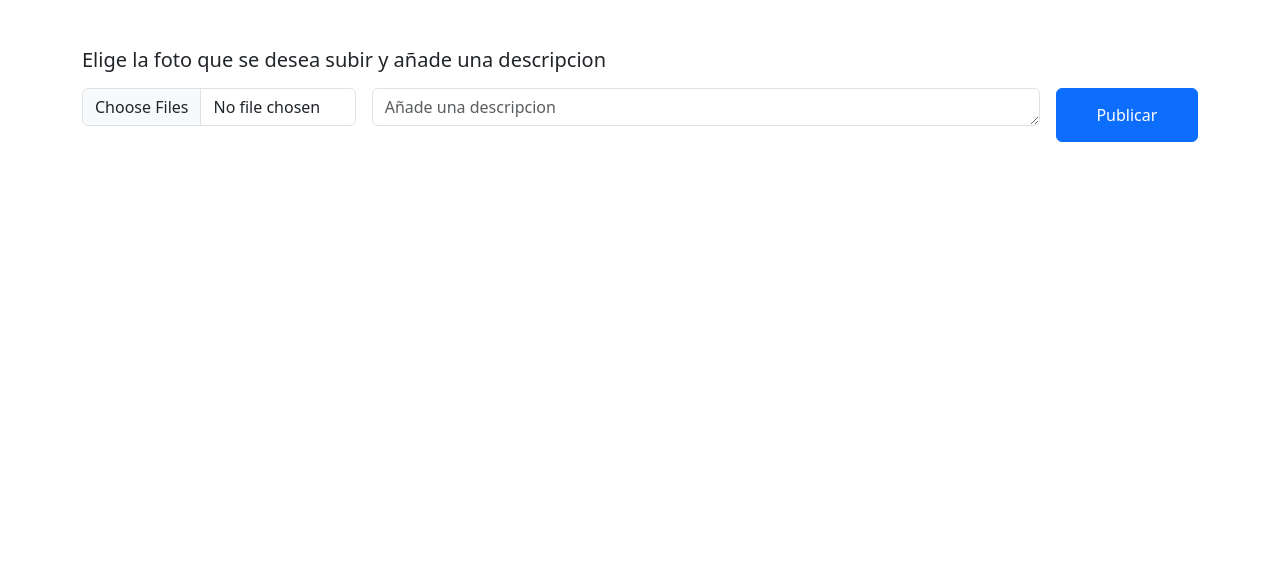
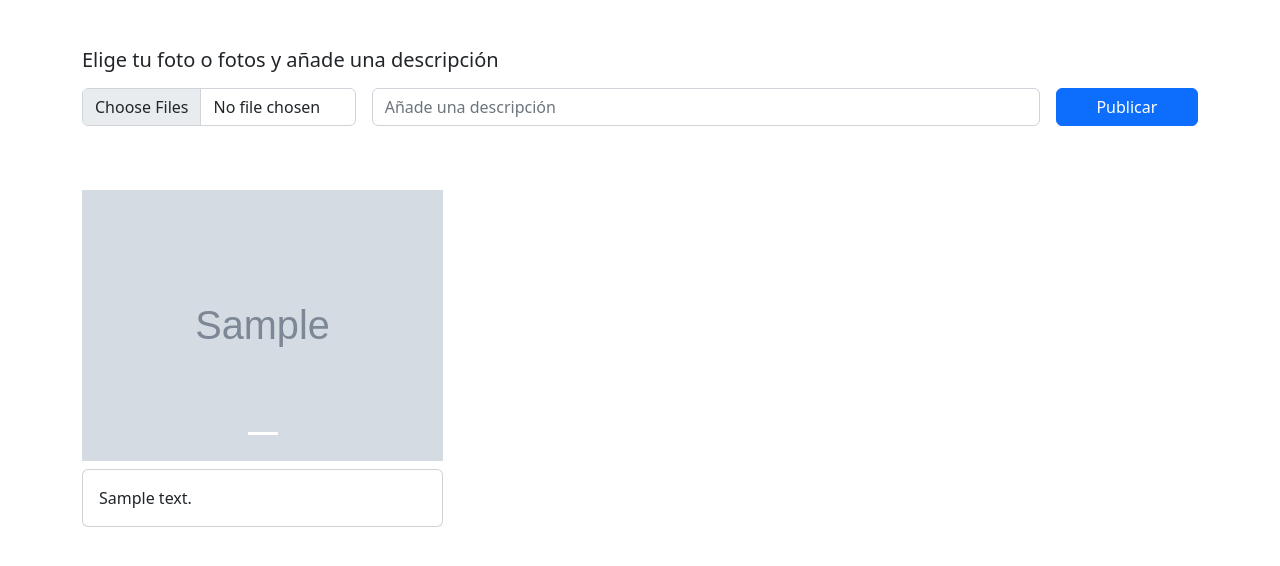
Before and after one commit to kuuukooo/proyecto_galeria, a PHP site: page / in a window 1280 px wide. Shown: the top 566 px of the page. Run offline with PHP 8.4, Linux system fonts and the light colour scheme; tables that the repository leaves empty or names only in its code hold one stand-in row (values such as "Sample post"); grey boxes marked "Sample" are stand-in pictures.

Commit message:
Versión Estable de la Galería

```diff
--- a/controladores/posts.php
+++ b/controladores/posts.php
@@ -1,8 +1,10 @@
 <?php
-require("./basededatos/basededatos.php");
+
+require "./basededatos/basededatos.php";
 $posts = array();
-$stmt = $conn->prepare("SELECT * From posts");
+$stmt = $conn->prepare("select * from posts");
 $stmt->execute();
+
 while($row = $results = $stmt->fetch(PDO::FETCH_ASSOC)){
     array_push($posts, $row);
 }
--- a/index.php
+++ b/index.php
@@ -1,54 +1,127 @@
 <?php
     session_start();
-require "./controladores/posts.php"
+    require "./controladores/posts.php";
 ?>
 <!DOCTYPE html>
 <html lang="en">
 <head>
     <meta charset="UTF-8">
+    <meta http-equiv="X-UA-Compatible" content="IE=edge">
     <meta name="viewport" content="width=device-width, initial-scale=1.0">
-    <meta http-equiv="X-UA-Compatible" content="IE-edge">
-    <title>Galeria de Imagenes</title>
-    <link href="https://cdn.jsdelivr.net/npm/bootstrap@5.3.1/dist/css/bootstrap.min.css" rel="stylesheet" integrity="sha384-4bw+/aepP/YC94hEpVNVgiZdgIC5+VKNBQNGCHeKRQN+PtmoHDEXuppvnDJzQIu9" crossorigin="anonymous">
-    <script src="https://cdn.jsdelivr.net/npm/bootstrap@5.3.1/dist/js/bootstrap.bundle.min.js" integrity="sha384-HwwvtgBNo3bZJJLYd8oVXjrBZt8cqVSpeBNS5n7C8IVInixGAoxmnlMuBnhbgrkm" crossorigin="anonymous"></script>
+    <title>Galeria de Fotos</title>
+
+    <link href="https://cdn.jsdelivr.net/npm/bootstrap@5.2.0/dist/css/bootstrap.min.css" rel="stylesheet" integrity="sha384-gH2yIJqKdNHPEq0n4Mqa/HGKIhSkIHeL5AyhkYV8i59U5AR6csBvApHHNl/vI1Bx" crossorigin="anonymous">
+    <script src="https://cdn.jsdelivr.net/npm/bootstrap@5.2.0/dist/js/bootstrap.bundle.min.js" integrity="sha384-A3rJD856KowSb7dwlZdYEkO39Gagi7vIsF0jrRAoQmDKKtQBHUuLZ9AsSv4jD4Xa" crossorigin="anonymous"></script>
+
 </head>
 <body>
 
-     <div class="class container justify-content-center">
-        <!--formulario -->
+    <div class="container justify-content-center">
+
+
+        <!-- formulario -->
+
         <div class="mt-5 mx-auto">
             <div>
-                <?php
-                if(isset($_SESSION['error'])){
-                ?>
-                <div class="alert alert-danger alert-dissmisable fade show " role="alert">
-                <?= $_SESSION['error'] ?>
-                    <button class="btn-close" type="button" data-bs-dismiss="alert" aria-label="Close"> </button>
+                <?php if(isset($_SESSION['error'])){ ?>
+
+                    <div class="alert alert-danger alert-dismissible fade show" role="alert">
+                        <?= $_SESSION['error']?>
+                        <button class="btn-close" type="button" data-bs-dismiss="alert" aria-label="Close"></button>
                     </div>
                     <?php unset($_SESSION['error']);
 
                 } ?>
 
-                <?php
-                if(isset($_SESSION['success'])){
-                ?>
-                <div class="alert alert-success alert-dissmisable fade show " role="alert">
-                    <?= $_SESSION['success'] ?>
-                    <button class="btn-close" type="button" data-bs-dismiss="alert" aria-label="Close"> </button>
+                <?php if(isset($_SESSION['success'])){ ?>
+
+                <div class="alert alert-success alert-dismissible fade show" role="alert">
+                    <?= $_SESSION['success']?>
+                    <button class="btn-close" type="button" data-bs-dismiss="alert" aria-label="Close"></button>
                 </div>
                 <?php unset($_SESSION['success']);
-                }?>
 
-                <form action="controladores/newpostphoto.php" method="post" enctype="multipart/form-data">
-                <h5 class="mb-3"> Elige la foto que se desea subir y añade una descripcion </h5>
+                } ?>
+
+
+                <form action="controladores/newpostphoto.php" method="POST" enctype="multipart/form-data">
+
+                    <h5 class="mb-3">Elige tu foto o fotos y añade una descripción</h5>
+
                     <div class="d-flex justify-content-between">
                         <input type="file" class="form-control mb-3" name="files[]" multiple id="file" accept=".png, .jpg, .jpeg" style="width: 40%" required>
-                <textarea name="description" id="description" rows="1" class="form-control mb-3 mx-3" style="resize: null" placeholder="Añade una descripcion" required></textarea>
-<button class="btn btn-primary" type="submit" style="width: 20%;" name="btn-new-post-photo"> Publicar </button>
+                        <textarea name="description" id="description" rows="1" class="form-control mb-3 mx-3" style="resize: none;" placeholder="Añade una descripción" required></textarea>
+                        <button class="btn btn-primary mb-3" type="submit" style="width: 20%;" name="btn-new-post-photo">Publicar</button>
                     </div>
+
                 </form>
+
+            </div>
+        </div>
+
+    </div>
+
+
+    <div class="container mt-5 mb-5 py 2">
+
+                <div class="row row-cols-1 row-cols-sm-2 row-cols-md-3 g-3 mb-5">
+
+                <?php for($i = 0; $i < count($posts); $i++){
+
+                    $imagesName = explode(",", $posts[$i]['images']); ?>
+
+                    <div class="col">
+                        <div class="carousel slide" id="carousel<?=$posts[$i]['id'] ?>" data-bs-ride="false">
+                            <div class="carousel-indicators">
+                                <?php for($j = 0; $j < count($imagesName); $j++) {
+                                    if($j == 0){ ?>
+
+                                        <button class="active" type="button" data-bs-target="#carousel<?=$posts[$i]['id'] ?>" data-bs-slide-to="<?= $j ?>" aria-current="true" aria-label="Slide<?= $i ?>"></button>
+                                    <?php }else{ ?>
+                                        <button class="" type="button" data-bs-target="#carousel<?=$posts[$i]['id'] ?>" data-bs-slide-to="<?= $j ?>" aria-current="true" aria-label="Slide<?= $i ?>"></button>
+                                    <?php } ?>
+                                <?php } ?>
+                            </div>
+
+                            <div class="carousel-inner">
+                                <?php for($j = 0; $j < count($imagesName); $j++) {
+                                    if($j == 0){ ?>
+                                        <div class="carousel-item active">
+
+                                        <?php }else{ ?>
+
+                                        <div class="carousel-item">
+
+                                        <?php } ?>
+
+                                            <img width="100%" src="./assets/images/posts/<?= $imagesName[$j] ?>">
+
+                                        </div>
+                                <?php } ?>
+
+                                <?php if(count($imagesName) > 1){ ?>
+
+                                    <button class="carousel-control-prev" type="button" data-bs-target="#carousel<?=$posts[$i]['id'] ?>" data-bs-slide="prev"><span class="carousel-control-prev-icon" aria-hidden="true"></span><span class="visually-hidden">Previous</span></button>
+                                    <button class="carousel-control-next" type="button" data-bs-target="#carousel<?=$posts[$i]['id'] ?>" data-bs-slide="next"><span class="carousel-control-next-icon" aria-hidden="true"></span><span class="visually-hidden">Next</span></button>
+
+                                <?php } ?>
+
+                                </div>
+                        </div>
+
+                        <div class="card mt-2">
+                            <div class="card-body">
+                                <?= $posts[$i]['description'] ?>
                             </div>
                         </div>
                     </div>
+
+
+                <?php } ?>
+                </div>
+
+
+    </div>
+
 </body>
 </html>
```
Also changed, not shown: controladores/newpostphoto.php (+27 -27 lines), logo/viercilogo.png (added). Lines whose indentation alone changed are shown as unchanged.
